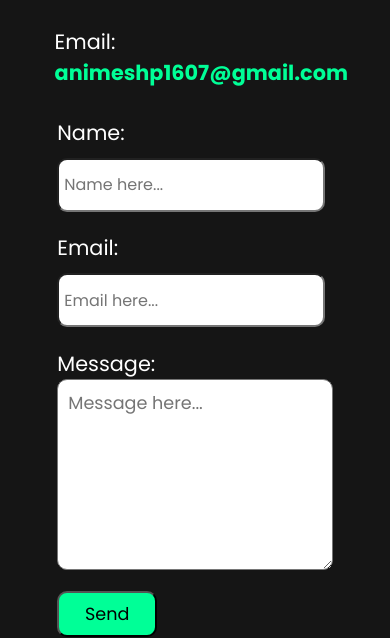
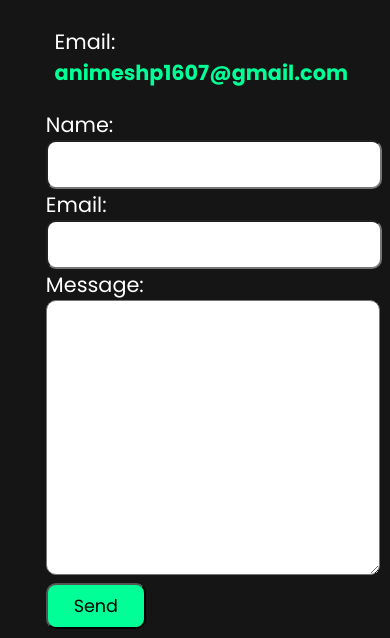
Before and after one commit to animesh-prakash1607/Portfolio, a plain HTML site: page index.html in a window 390 px wide. Shown: the part 6367-7005 px from the top of the page. Drawn offline with nearby package versions, Linux system fonts and the light colour scheme.

Commit message:
new update

```diff
--- a/index.html
+++ b/index.html
@@ -233,20 +233,25 @@
                 <p>
                     Email: <span>animeshp1607@gmail.com</span>
                 </p>
-                <form name="contact" netlify>
-                    <p>
-                      <label>Name: <input class="input" type="text" placeholder="Name here..." name="name" /></label>
-                    </p>
-                    <p>
-                      <label class="gap">Email: <input class="input" type="email" placeholder="Email here..." name="email" /></label>
-                    </p>
-                    <p>
-                        <label>Message: <textarea  name="Message" id="Message" placeholder="Message here..."></textarea></label>
-                    </p>
-                    <p>
-                      <button class="btn" type="submit">Send</button>
-                    </p>
-                  </form>
+
+                    <form name="Contact-Form" method="POST" data-netlify="true" class="adjust" >
+                        <div class="form-group">
+                            <label for="name">Name:</label>
+                            <input type="text" id="name" name="name" required>
+                        </div>
+
+                        <div class="form-group">
+                            <label for="email">Email:</label>
+                            <input type="email" id="email" name="email" required>
+                        </div>
+
+                        <div class="form-group">
+                            <label for="message">Message:</label>
+                            <textarea id="message" name="message" rows="4" required></textarea>
+                        </div>
+
+                        <button type="submit" class="btn">Send</button>
+                    </form>
             </div>
            <div class="communication">
             <div class="icon"><img src="assets/img/logo.png" alt=""></div>
--- a/style.css
+++ b/style.css
@@ -602,6 +602,7 @@ nav{
    font-size: 1.1rem;
     padding: 8px;
     border-radius: 10px;
+    margin-bottom: 15px;
 }
 #img1{
     width: 180px;
@@ -729,8 +730,31 @@ nav{
     height: 45px;
     align-items: center;
 }
+.adjust{
+    width: 100%;
+}
 .banner img{
     width: 55px;
+}
+#name{
+    width: 55vw;
+    padding: 10px;
+    font-size: 16px;
+    border-radius: 10px;
+}
+#email{
+    width: 55vw;
+    padding: 10px;
+    font-size: 16px;
+    border-radius: 10px;
+}
+#message{
+    width: 55vw;
+    height: 30vh;
+    padding: 10px;
+    font-size: 20px;
+    border-radius: 10px;
+
 }
 .left ul{
     margin: auto;
@@ -891,6 +915,7 @@ padding: 0px 25px;
         align-items: center;
   }
 }
+
 @media screen and (min-height :1100px) and (max-width:1200px){
     .first_page{
         height: 85vh;
@@ -908,6 +933,9 @@ padding: 0px 25px;
 
 }
 @media screen and (max-width:600px){
+    .adjust{
+        width: 85%;
+       }
    .content{
     height: 25vh;
     margin: auto;
@@ -925,7 +953,17 @@ padding: 0px 25px;
   .page5{
     width: 100%;
   }
-
+   #name{
+    display: block;
+    width: 80vw;
+   }
+   #email{
+    display: block;
+    width: 80vw;
+   }
+   #message{
+    width: 80vw;
+   }
     .second_page{
         height: 90vh;
         width: 100%;
@@ -975,6 +1013,7 @@ padding: 0px 25px;
    .photo{
     margin-top: 60px;
    }
+
 }
 @media screen and (max-width:550px){
     #me{
```
